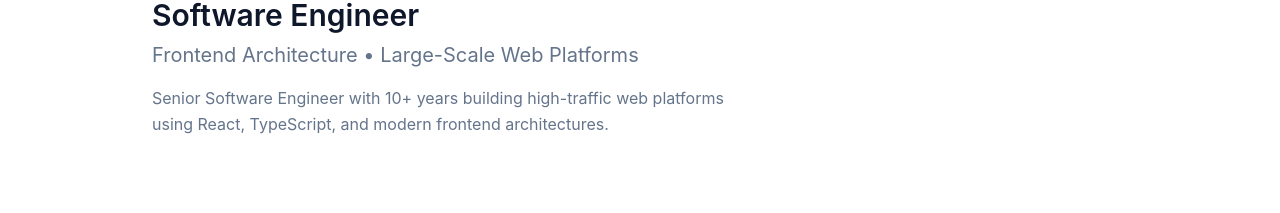
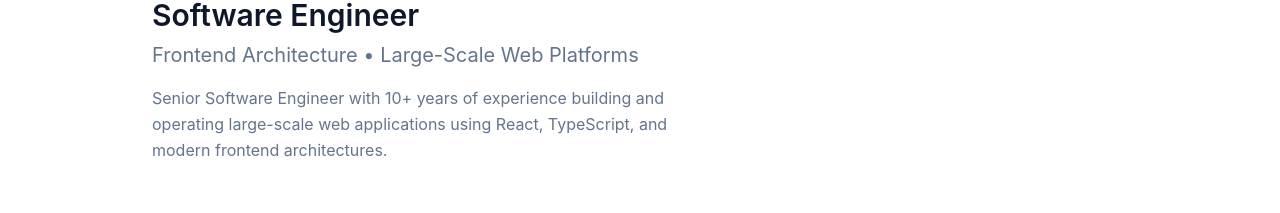
Before and after one commit to cassiossousa/professional-portfolio, a Next.js app: page / in a window 1280 px wide. Shown: the part 219-432 px from the top of the page. Built offline with nearby package versions, Linux system fonts and the light colour scheme; no server answers.

Commit message:
chore: doing some cleanup

```diff
--- a/app/page.tsx
+++ b/app/page.tsx
@@ -12,7 +12,7 @@ export default async function HomePage() {
       <h1>{t.home.name}</h1>
       <h2>{t.home.title}</h2>
       <p className="text-xl mt-2">{t.home.subtitle}</p>
-      <p className="mt-4 max-w-xl">{t.home.description}</p>
+      <p className="mt-4 max-w-xl">{t.resume.summary}</p>
     </section>
   );
 }
--- a/i18n/locales/en.ts
+++ b/i18n/locales/en.ts
@@ -5,8 +5,6 @@ const en: Translation = {
     name: 'Cássio dos Santos Sousa',
     title: 'Software Engineer',
     subtitle: 'Frontend Architecture • Large-Scale Web Platforms',
-    description:
-      'Senior Software Engineer with 10+ years building high-traffic web platforms using React, TypeScript, and modern frontend architectures.',
   },
 
   workExperience: {
--- a/i18n/locales/pt-BR.ts
+++ b/i18n/locales/pt-BR.ts
@@ -5,8 +5,6 @@ const pt: Translation = {
     name: 'Cássio dos Santos Sousa',
     title: 'Engenheiro de Software',
     subtitle: 'Arquitetura Frontend • Plataformas Web de Grande Escala',
-    description:
-      'Engenheiro de Software Sênior com mais de 10 anos de experiência desenvolvendo aplicações web de grande escala com React, TypeScript e arquiteturas modernas.',
   },
 
   workExperience: {
@@ -17,7 +15,6 @@ const pt: Translation = {
 
   skills: {
     title: 'Competências Técnicas',
-
     frontend: 'Frontend',
     backend: 'Backend',
     databases: 'Bancos de Dados',
--- a/i18n/types.ts
+++ b/i18n/types.ts
@@ -10,7 +10,6 @@ export interface Translation {
     name: string;
     title: string;
     subtitle: string;
-    description: string;
   };
 
   workExperience: {
--- a/lib/projects/getProjects.ts
+++ b/lib/projects/getProjects.ts
@@ -31,7 +31,6 @@ export async function getProjects(locale: Locale): Promise<Project[]> {
   }
 
   const entries = (await getAllEntries('projects', locale)) as ProjectEntry[];
-
   return entries.map(fromProjectEntry);
 }
 
@@ -46,11 +45,8 @@ export async function getProject(
 
     if (repo) {
       const project = normalizeGithubRepo(repo);
-
       const readme = await getRepoReadme(repo.name);
-
       if (readme) project.readme = readme;
-
       return project;
     }
   }
```
